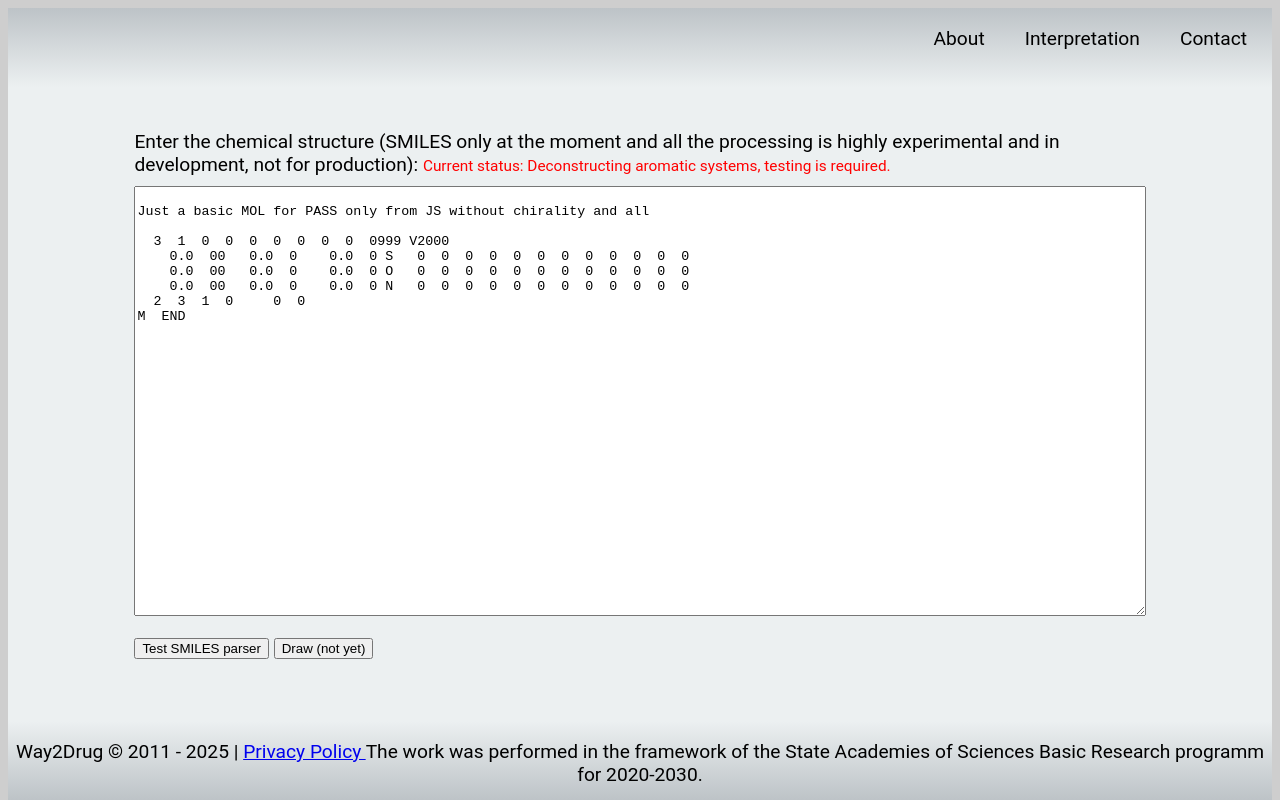
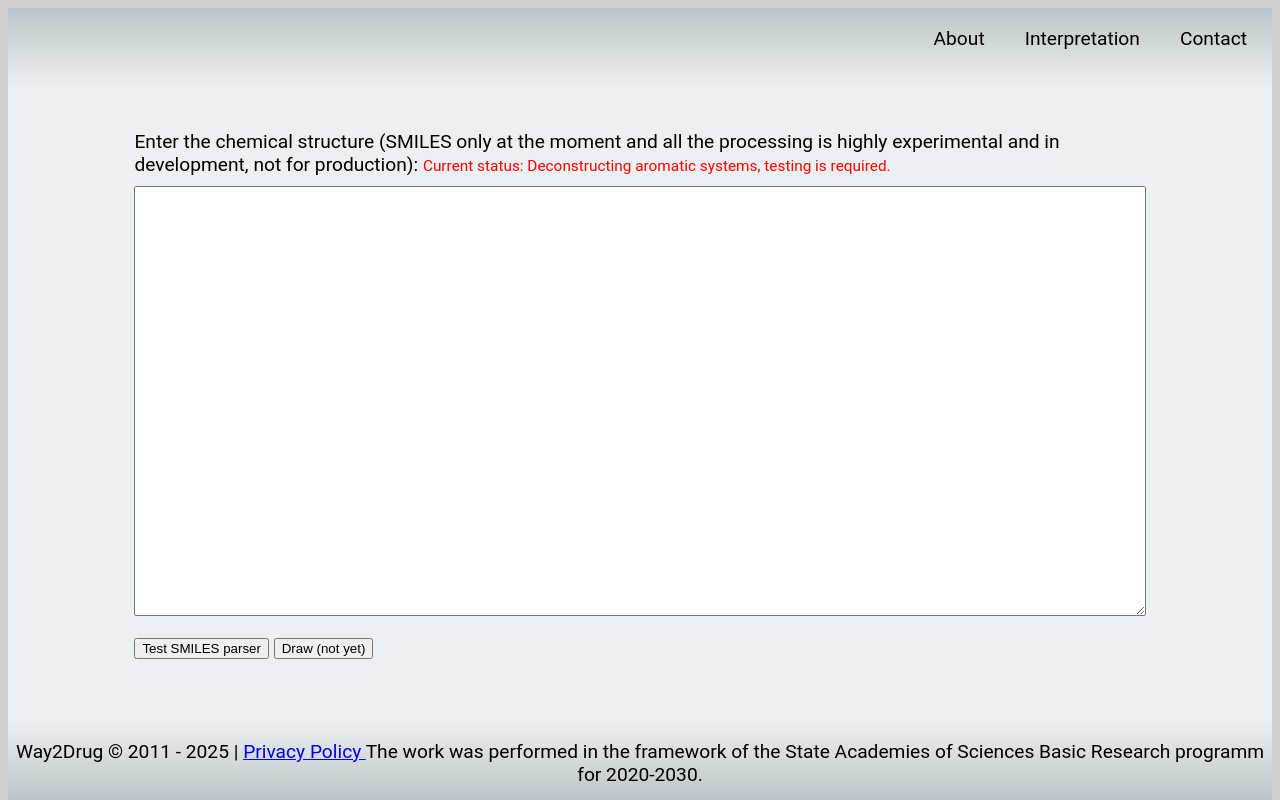
Before and after one commit to pavelVPo/IBMC_LSFBD_webApp_input, a plain HTML site: page index.html in a window 1280 px wide. Both pictures are taken after a click on the button "Test SMILES parser". Drawn offline with Linux system fonts and the light colour scheme.

Commit message:
Update index.html

```diff
--- a/index.html
+++ b/index.html
@@ -110,6 +110,7 @@ function send_txt() {
 	console.log(smiles_string);
 	let structure = parse_smiles(smiles_string, aromatics_map, aromatics_set, organic_set, bonds_set, smiles_chars, atom_symbols, bonds_map);
 	structure = reconstruct_aromatics(structure);
+	structure = deconstruct_aromatics(structure);
 	mol = structure_to_mol(structure);
 	alert('The resulting MOL for PASS: ' + mol);
 	txt_area.value = mol;
```
